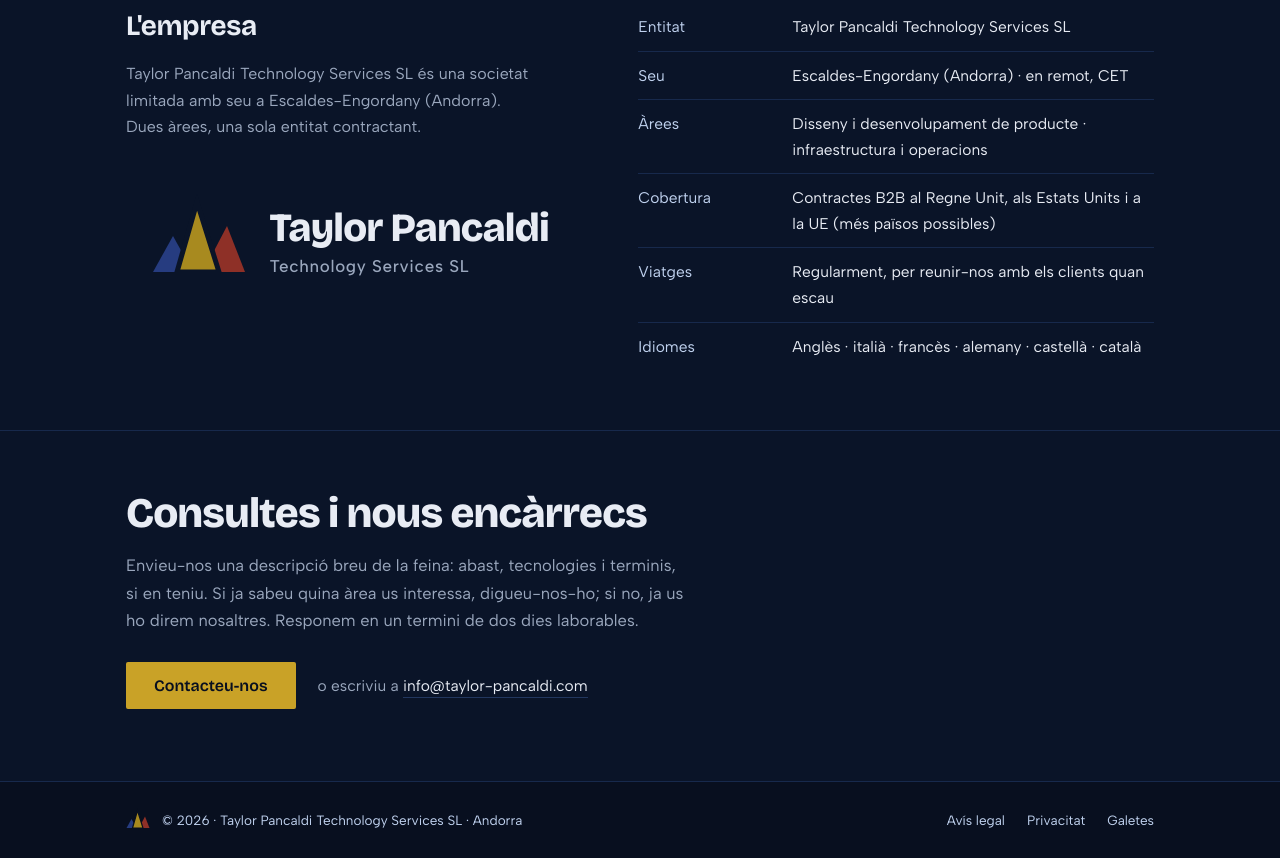
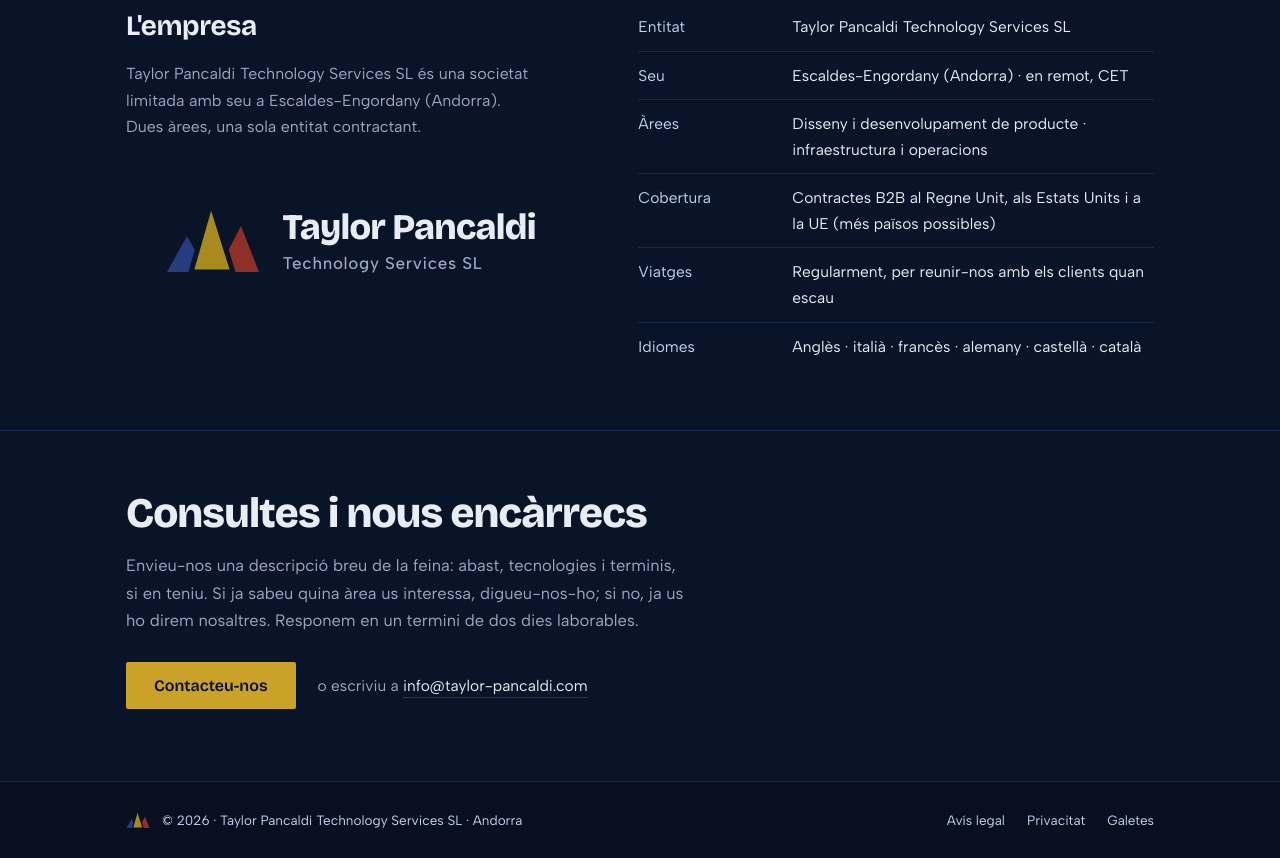
Before and after one commit to martapanc/tpts.ad, an Astro site: page / in a window 1280 px wide. Shown: the part 3245-4103 px from the top of the page. Built offline with nearby package versions, Linux system fonts and the light colour scheme; Astro itself is replaced by a stand-in of ours.

Commit message:
Update logo size

```diff
--- a/package.json
+++ b/package.json
@@ -5,6 +5,7 @@
   "private": true,
   "scripts": {
     "dev": "astro dev",
+    "dev:host": "astro dev --host",
     "build": "astro build",
     "preview": "astro preview",
     "check": "astro check"
--- a/src/components/Wordmark.astro
+++ b/src/components/Wordmark.astro
@@ -71,7 +71,7 @@ const { surface = 'var(--c-bg)', small = false, large = false } = Astro.props;
   }
 
   .wordmark--large .wordmark__main {
-    font-size: 40px;
+    font-size: 36px;
     letter-spacing: -0.02em;
   }
 
```
